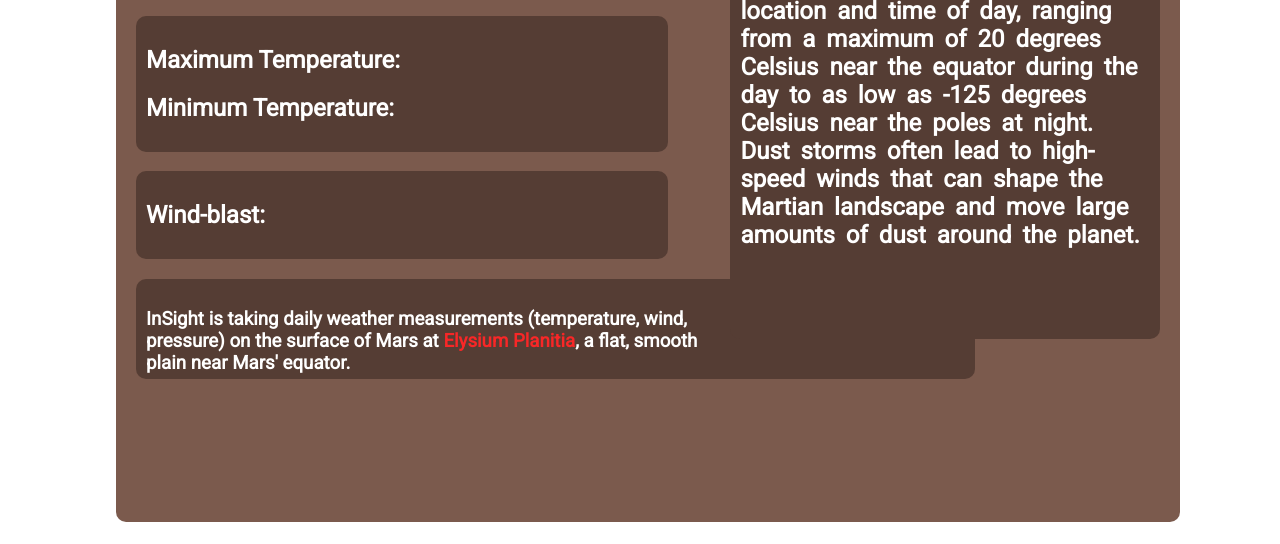
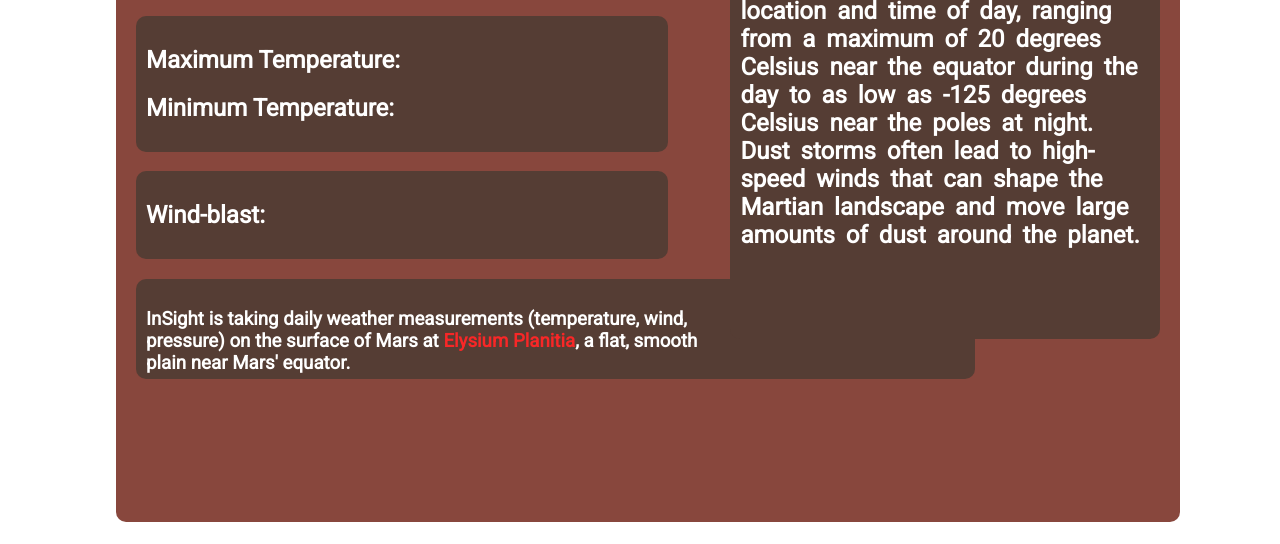
Before and after one commit to vi2hnu/Mars-Weather-Website, a plain HTML site: page index.html in a window 1280 px wide. Shown: the part 272-816 px from the top of the page. Drawn offline with Linux system fonts and the light colour scheme; no server answers.

Commit message:
Update index.css

```diff
--- a/index.css
+++ b/index.css
@@ -6,7 +6,6 @@ body{
     font-family: 'Roboto';
     background-image: url("Mars_landscape.jpg");
     background-size: cover;
-    backdrop-filter: blur(2px);
 }
 .heading{
     color: white;
@@ -17,7 +16,7 @@ body{
 }
 .main{
     margin-top: 2%;
-    background-color: rgb(123, 90, 77);
+    background-color: #88473d;
     width: 80%;
     height:90vh;
     padding: 20px;
@@ -46,7 +45,7 @@ body{
     padding: 10px;
     word-spacing: 5px;
     display: flex;
-    justify-content: center;
+    justify-content: ;
 }
 .day{
     background-color: rgb(85, 61, 52);
```
